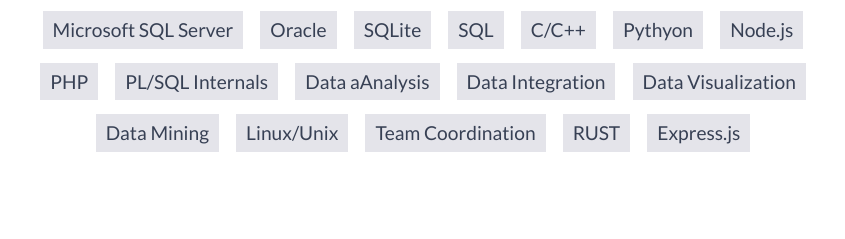
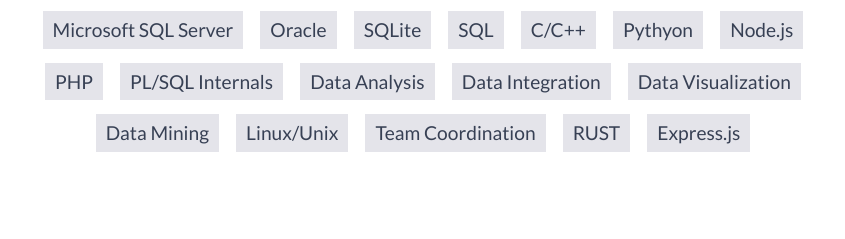
Before and after one commit to alleycat1/aku.github.io, a website: page index.html in a window 1280 px wide. Shown: the part 4296-4535 px from the top of the page, 217-1062 px from the left. Drawn offline with nearby package versions, Linux system fonts and the light colour scheme.

Commit message:
spell error

```diff
--- a/index.html
+++ b/index.html
@@ -225,7 +225,7 @@
             <li>Node.js</li>
             <li>PHP</li>
             <li>PL/SQL Internals</li>
-            <li>Data aAnalysis</li>
+            <li>Data Analysis</li>
             <li>Data Integration</li>
             <li>Data Visualization</li>
             <li>Data Mining</li>
```
